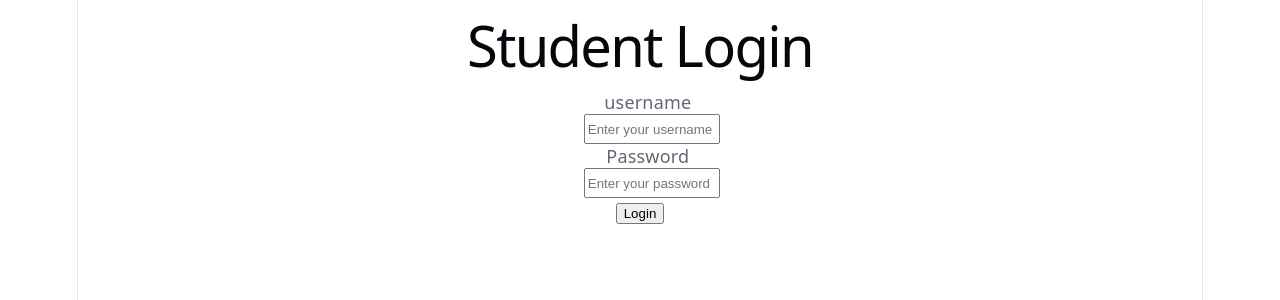
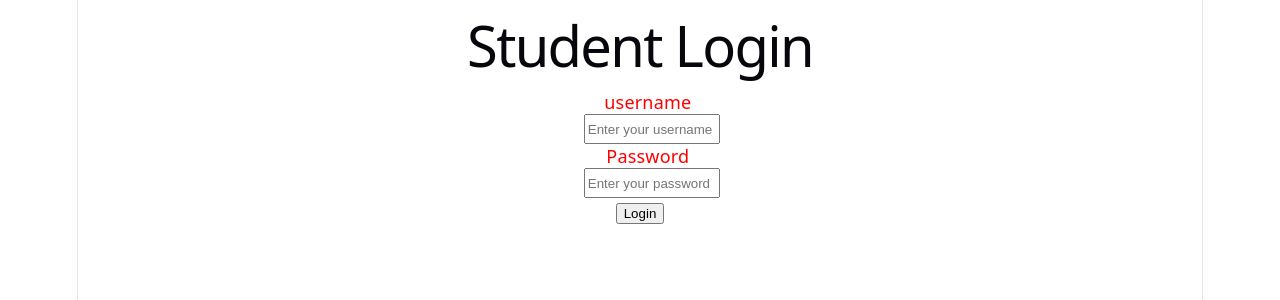
Before and after one commit to Akhileshsenapati1008/student-portal, a React (Vite) app in the folder my-react-app/: page / in a window 1280 px wide. Shown: the top 300 px of the page. Built offline with nearby package versions, Linux system fonts and the light colour scheme.

Commit message:
color change

```diff
--- a/my-react-app/src/Login.css
+++ b/my-react-app/src/Login.css
@@ -6,8 +6,11 @@
     width:50%;
     height:50%;
     background-color: rgba(rgb(233, 98, 2));
+    border: 1px solid var(--border);
+    border-color:brown;
 }
 #usernameLabel{
+    color:red;
     left:45%;
     position:relative;
     height:3vh;
@@ -26,6 +29,7 @@
     align-items:center;
 }
 #passwordLabel{
+    color:red;
     left:45%;
     position:relative;
     height:3vh;
```
